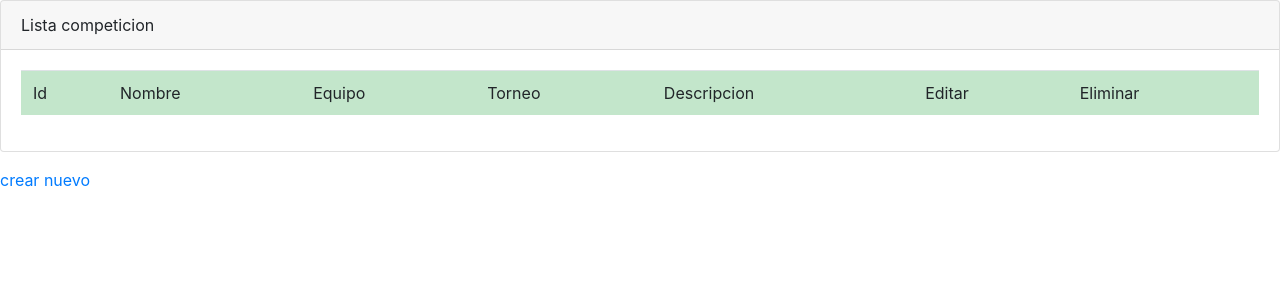
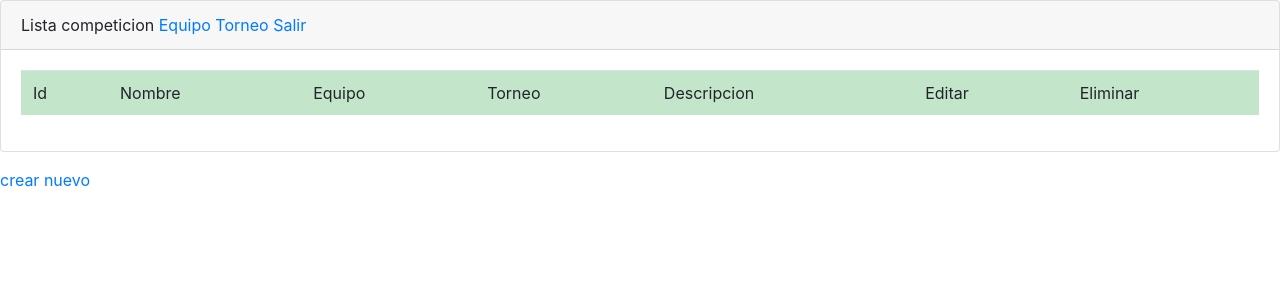
Before and after one commit to EddyTiguila/ProyectoEquipo, a Django app: page /listar_competicion/ in a window 1280 px wide. Shown: the top 300 px of the page. Run offline with Django 3.2, Linux system fonts and the light colour scheme; data that the repository does not hold is empty; some libraries are stand-ins or nearby versions.

Commit message:
se agrego botones

```diff
--- a/aplicacion/templates/aplicacion/listar_competicion.html
+++ b/aplicacion/templates/aplicacion/listar_competicion.html
@@ -16,7 +16,11 @@
   <div class="card mb-3">
         <div class="card-header">
           <i class="fas fa-table" ></i>
-            Lista competicion</div>
+            Lista competicion
+<a href="{%url 'listar_equipo'%}">Equipo</a>
+<a href="{%url 'listar_torneo'%}">Torneo</a>
+<a href="{%url 'index'%}">Salir</a>
+          </div>
           <div class="card-body">
             <div class="table-responsive">
   <table class="table table-striped" width="100%" cellspacing="0">
--- a/aplicacion/templates/aplicacion/listar_equipo.html
+++ b/aplicacion/templates/aplicacion/listar_equipo.html
@@ -16,7 +16,9 @@
   <div class="card mb-3">
         <div class="card-header">
           <i class="fas fa-table center" ></i>
-            Lista Equipo</div>
+            Lista Equipo
+<a href="{%url 'listar_competicion'%}">Competicion</a>
+        </div>
           <div class="card-body">
             <div class="table-responsive">
 
--- a/aplicacion/templates/aplicacion/listar_torneo.html
+++ b/aplicacion/templates/aplicacion/listar_torneo.html
@@ -15,7 +15,9 @@
   <div class="card mb-3">
         <div class="card-header">
           <i class="fas fa-table center" ></i>
-          Listar Torneo</div>
+          Listar Torneo
+<a href="{%url 'listar_competicion'%}">Competicion</a>
+        </div>
           <div class="card-body">
             <div class="table-responsive">
   <table  class="table table-striped" width="100%" cellspacing="0">
--- a/crud/settings.py
+++ b/crud/settings.py
@@ -119,4 +119,4 @@ USE_TZ = True
 # https://docs.djangoproject.com/en/2.1/howto/static-files/
 
 STATIC_URL = '/static/'
-STATIC_ROOT = os.path.join(BASE_DIR, 'static')
+STATIC_ROOT = os.path.join(BASE_DIR, 'staticfiles')
```
